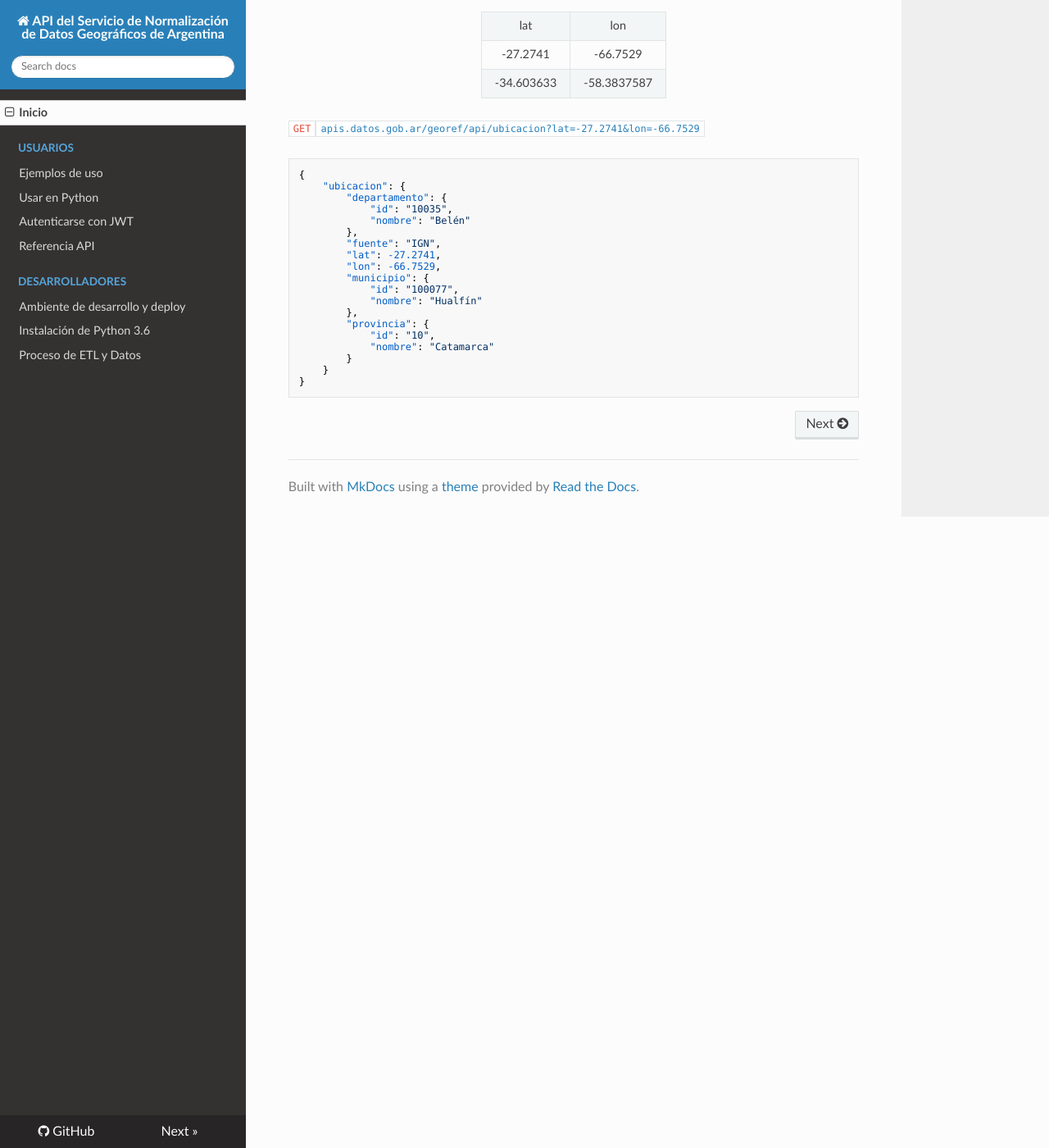
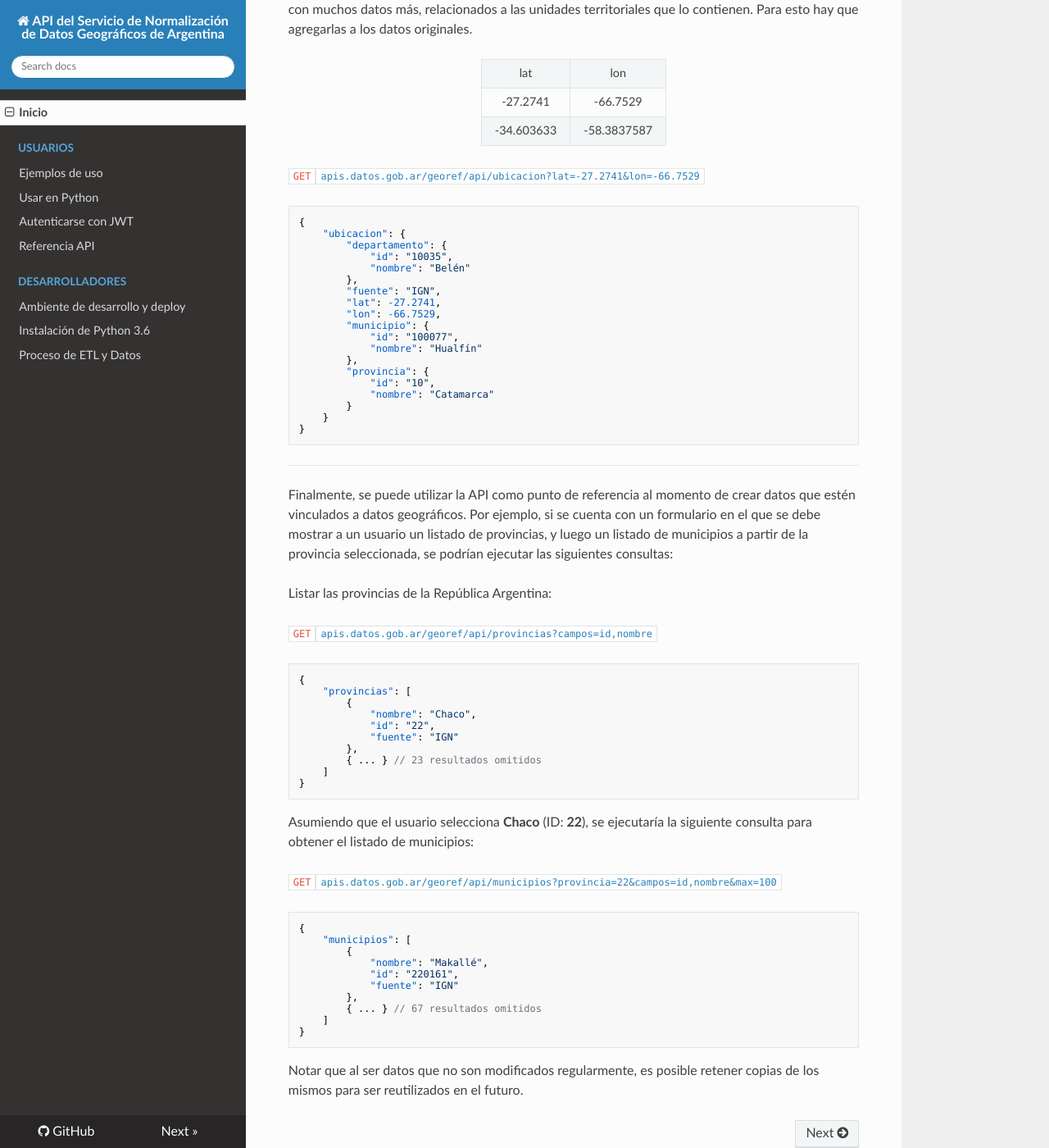
Before and after one commit to datosgobar/georef-ar-api, an MkDocs documentation site: the page built from docs/index.md, in a window 1280 px wide and 1400 px high, scrolled down 920 px. Shown: the whole window at 82% size. Built offline with MkDocs 1.6.1, drawn with Linux system fonts in a browser that asks for light colours; nearby versions of some CDN libraries.

Commit message:
Extiende el archivo index.md.

````diff
--- a/docs/index.md
+++ b/docs/index.md
@@ -1,6 +1,8 @@
 # API del Servicio de Normalización de Datos Geográficos de Argentina
 
 La API del Servicio de Normalización de Datos Geográficos, permite normalizar y codificar los nombres de unidades territoriales de la Argentina (provincias, departamentos, municipios y localidades) y de sus calles, así como ubicar coordenadas dentro de ellas.
+
+---
 
 Las unidades territoriales tienen nombres y códigos oficiales. Cuando no se usan, los datos son difíciles de cruzar entre sí y hay que normalizarlos antes.
 
@@ -28,6 +30,8 @@ Las unidades territoriales tienen nombres y códigos oficiales. Cuando no se usa
     ]
 }
 ```
+
+---
 
 Cuando un conjunto de datos tiene puntos de coordenadas dentro de Argentina, puede cruzarse con muchos datos más, relacionados a las unidades territoriales que lo contienen. Para esto hay que agregarlas a los datos originales.
 
@@ -59,3 +63,41 @@ Cuando un conjunto de datos tiene puntos de coordenadas dentro de Argentina, pue
     }
 }
 ```
+
+---
+
+Finalmente, se puede utilizar la API como punto de referencia al momento de crear datos que estén vinculados a datos geográficos. Por ejemplo, si se cuenta con un formulario en el que se debe mostrar a un usuario un listado de provincias, y luego un listado de municipios a partir de la provincia seleccionada, se podrían ejecutar las siguientes consultas:
+
+Listar las provincias de la República Argentina:
+
+`GET`[`apis.datos.gob.ar/georef/api/provincias?campos=id,nombre`](http://apis.datos.gob.ar/georef/api/provincias)
+```json
+{
+    "provincias": [
+        {
+            "nombre": "Chaco",
+            "id": "22",
+            "fuente": "IGN"
+        },
+		{ ... } // 23 resultados omitidos
+    ]
+}
+```
+
+Asumiendo que el usuario selecciona **Chaco** (ID: **22**), se ejecutaría la siguiente consulta para obtener el listado de municipios:
+
+`GET`[`apis.datos.gob.ar/georef/api/municipios?provincia=22&campos=id,nombre&max=100`](http://apis.datos.gob.ar/georef/api/municipios?provincia=22&campos=id,nombre&max=100)
+```json
+{
+    "municipios": [
+        {
+            "nombre": "Makallé",
+            "id": "220161",
+            "fuente": "IGN"
+        },
+		{ ... } // 67 resultados omitidos
+    ]
+}
+```
+
+Notar que al ser datos que no son modificados regularmente, es posible retener copias de los mismos para ser reutilizados en el futuro.
--- a/mkdocs.yml
+++ b/mkdocs.yml
@@ -3,7 +3,7 @@ site_url: http://apis.datos.gob.ar/georef/
 site_description: Documentación de la API del Servicio de Normalización de Datos Geográficos de la República Argentina
 site_author: Datos Argentina
 
-repo_url: https://github.com/datosgobar/georef-api
+repo_url: https://github.com/datosgobar/georef-ar-api
 edit_uri: ""
 
 nav:
@@ -14,9 +14,9 @@ nav:
     - Autenticarse con JWT: jwt-token.md
     - Referencia API: https://datosgobar.github.io/georef-ar-api/
   - Desarrolladores:
-    - Ambiente de desarrollo y deploy: 'developers/georef-api-development.md'
-    - Instalación de Python 3.6: 'developers/python3.6.md'
-    - Proceso de ETL y Datos: 'developers/georef-api-data.md'
+    - Ambiente de desarrollo y deploy: developers/georef-api-development.md
+    - Instalación de Python 3.6: developers/python3.6.md
+    - Proceso de ETL y Datos: developers/georef-api-data.md
 
 theme:
   name: readthedocs
````
Also changed, not shown: 1 other file.
